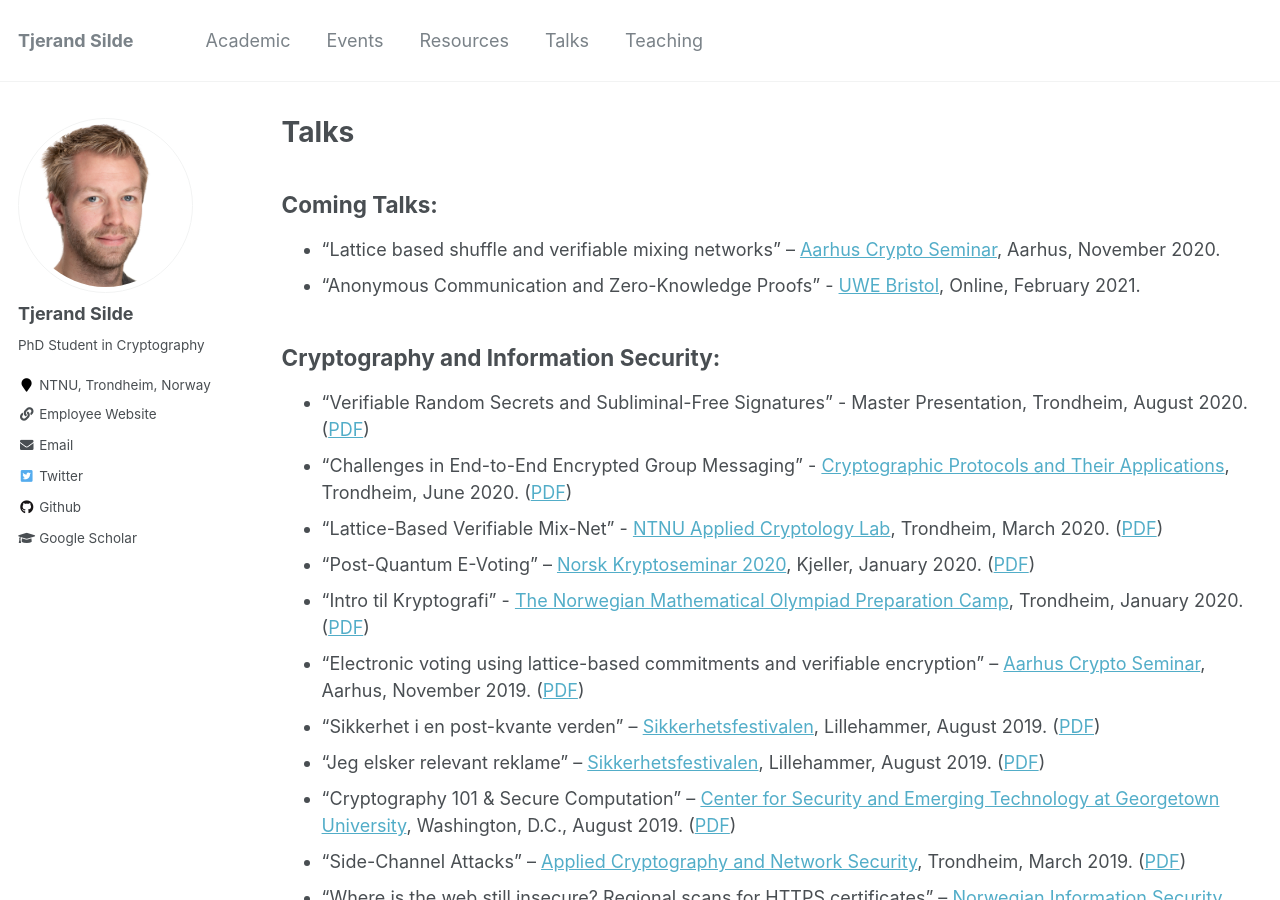
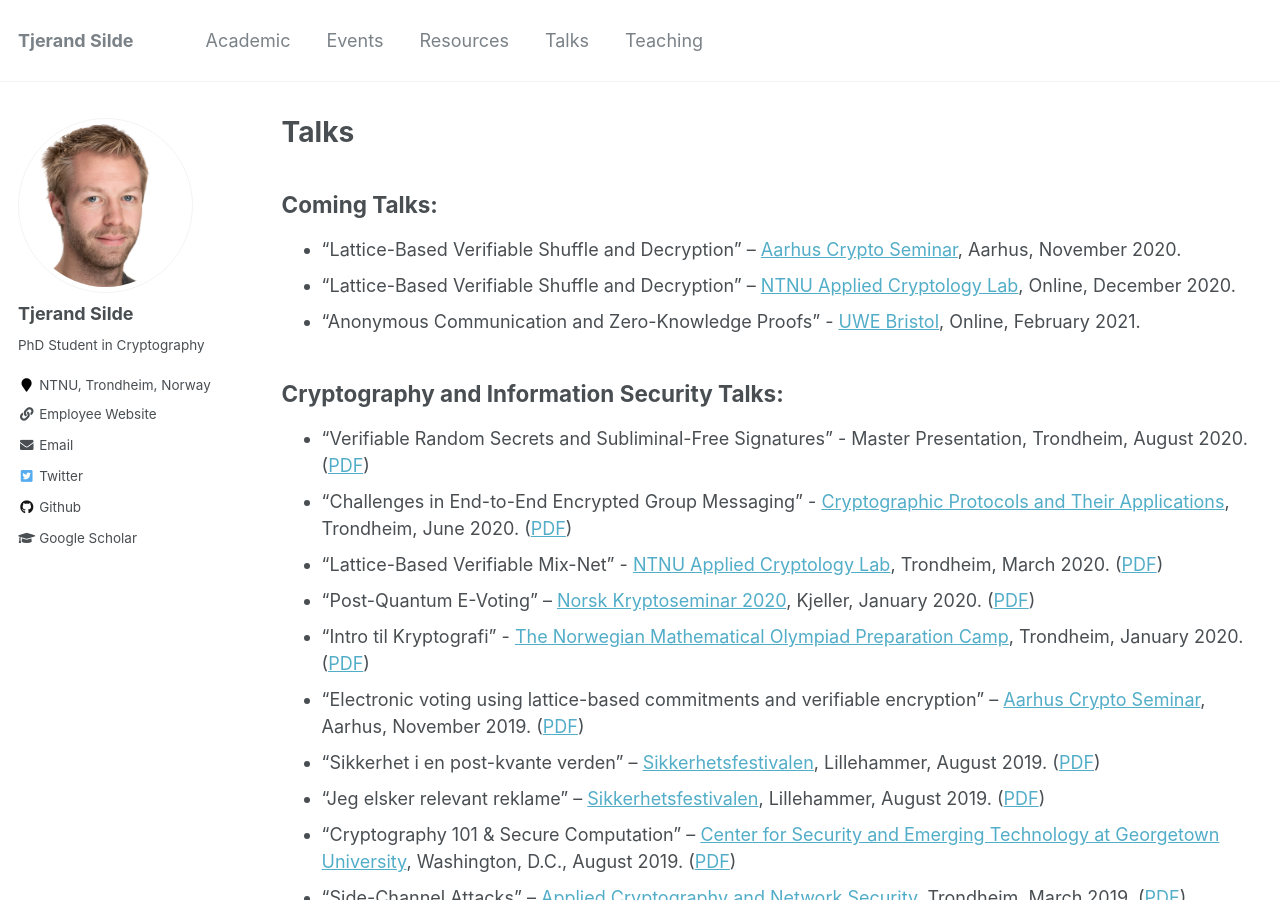
Before and after one commit to tjesi/tjesi.github.io, a Jekyll site: the page built from _pages/talks.md, in a window 1280 px wide and 900 px high. Built offline with Jekyll 4.4.1, drawn with Linux system fonts in a browser that asks for light colours.

Commit message:
Update talks.md

```diff
--- a/_pages/talks.md
+++ b/_pages/talks.md
@@ -7,10 +7,11 @@ author_profile: true
 
 ## Coming Talks:
 
-* “Lattice based shuffle and verifiable mixing networks” – [Aarhus Crypto Seminar](https://cs.au.dk/research/cryptography-and-security/seminar), Aarhus, November 2020.
+* “Lattice-Based Verifiable Shuffle and Decryption” – [Aarhus Crypto Seminar](https://cs.au.dk/research/cryptography-and-security/seminar), Aarhus, November 2020.
+* “Lattice-Based Verifiable Shuffle and Decryption” – [NTNU Applied Cryptology Lab](https://www.ntnu.edu/iik/nacl-lab), Online, December 2020.
 * "Anonymous Communication and Zero-Knowledge Proofs" - [UWE Bristol](https://www.uwe.ac.uk), Online, February 2021.
 
-## Cryptography and Information Security:
+## Cryptography and Information Security Talks:
 
 * "Verifiable Random Secrets and Subliminal-Free Signatures" - Master Presentation, Trondheim, August 2020. ([PDF](https://tjerandsilde.no/files/Master_Presentation.pdf))
 * "Challenges in End-to-End Encrypted Group Messaging" - [Cryptographic Protocols and Their Applications](https://www.ntnu.edu/studies/courses/TM8107), Trondheim, June 2020. ([PDF](https://tjerandsilde.no/files/GroupMessagingPresentation.pdf))
```
